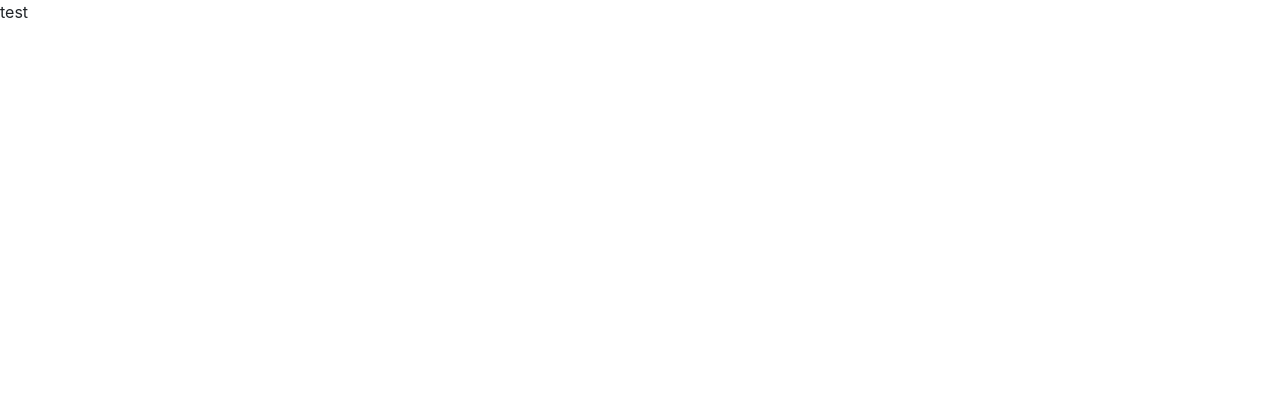
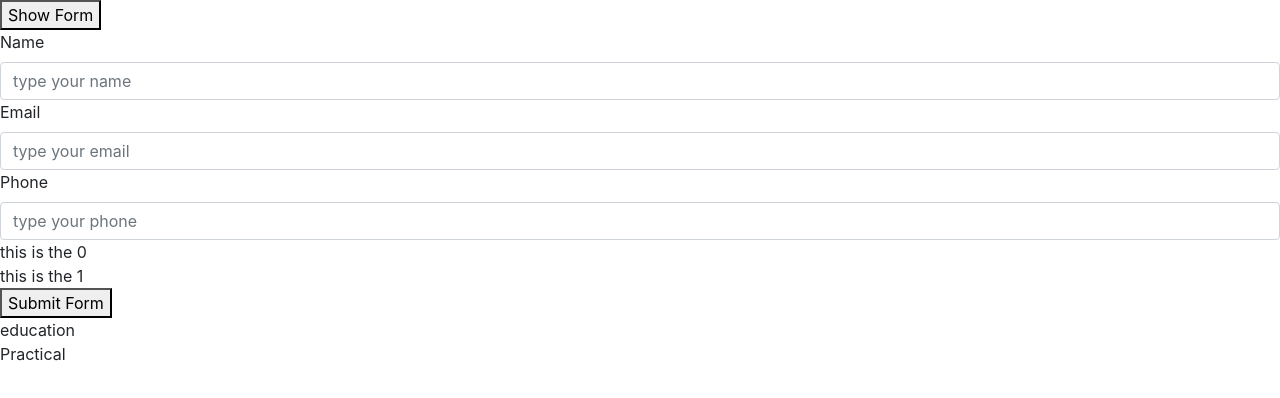
Before and after one commit to edition18/CV_App, a React (Create React App) app: page / in a window 1280 px wide. Shown: the top 398 px of the page. Built offline with nearby package versions, Linux system fonts and the light colour scheme.

Commit message:
refactoring

```diff
--- a/src/App.js
+++ b/src/App.js
@@ -1,5 +1,128 @@
-function App() {
-  return <div>test</div>;
-}
+import General from "./components/General";
+import Education from "./components/Education";
+import Practical from "./components/Practical";
+import React, { useState, Fragment } from "react";
+
+const App = () => {
+  const [name, setName] = useState("");
+  const [email, setEmail] = useState("");
+  const [phone, setPhone] = useState("");
+  const [educations, setEducations] = useState([
+    {
+      school: "test school",
+      dateStarted: "11/11/2002",
+      dateLeft: "11/11/2010",
+      major: "Tech",
+    },
+    {
+      school: "test school 2",
+      dateStarted: "11/11/2011",
+      dateLeft: "11/11/2018",
+      major: "Biz",
+    },
+  ]);
+
+  const EducationDetails = (school, dateStarted, dateLeft, major) => {
+    this.school = school;
+    this.dateStarted = dateStarted;
+    this.dateLeft = dateLeft;
+    this.major = major;
+  };
+
+  // A section to add general information like name, email, phone number.
+  const onSubmitTask = (e) => {
+    e.preventDefault();
+    console.log(e);
+  };
+
+  const handleChange = (e) => {
+    switch (e.target.id) {
+      case "name":
+        setName(e.target.value);
+        break;
+      case "phone":
+        setPhone(e.target.value);
+        break;
+      case "email":
+        setEmail(e.target.value);
+        break;
+      default:
+        alert("error no such ID");
+        break;
+    }
+  };
+
+  const toggleFormActive = () => {
+    document.getElementById("form").classList.contains("hideElement")
+      ? document.getElementById("form").classList.remove("hideElement")
+      : document.getElementById("form").classList.add("hideElement");
+  };
+
+  const educationSubsection = (id, education) => {
+    return <div>this is the {id} </div>;
+  };
+
+  const form = (
+    <Fragment>
+      <button onClick={toggleFormActive}>Show Form</button>
+      <form id="form" onSubmit={onSubmitTask}>
+        {/* general section */}
+        <div className="formgroup">
+          <label htmlFor="name">Name</label>
+          <input
+            type="text"
+            className="form-control"
+            id="name"
+            placeholder="type your name"
+            onChange={handleChange}
+            value={name}
+          ></input>
+        </div>
+        <div className="formgroup">
+          <label htmlFor="email">Email</label>
+          <input
+            type="email"
+            className="form-control"
+            id="email"
+            placeholder="type your email"
+            onChange={handleChange}
+            value={email}
+          ></input>
+        </div>
+        <div className="formgroup">
+          <label htmlFor="phone">Phone</label>
+          <input
+            type="text"
+            className="form-control"
+            id="phone"
+            placeholder="type your phone"
+            onChange={handleChange}
+            value={phone}
+          ></input>
+        </div>
+        {/* educations section */}
+        {/* show a default */}
+        <div className="educationSubform">
+          {educations
+            ? educations.map((education) =>
+                educationSubsection(educations.indexOf(education), education)
+              )
+            : ""}
+        </div>
+        <button type="submit">Submit Form</button>
+      </form>
+    </Fragment>
+  );
+
+  return (
+    <div>
+      {form}
+
+      <General />
+      <Education />
+      <Practical />
+    </div>
+  );
+};
 
 export default App;
--- /dev/null
+++ b/src/components/Education.js
@@ -0,0 +1,7 @@
+import React from "react";
+
+const Education = (props) => {
+  return <div>education</div>;
+};
+
+export default Education;
--- /dev/null
+++ b/src/components/General.js
@@ -0,0 +1,7 @@
+import React, { useState, Fragment } from "react";
+
+const General = (props) => {
+  return <Fragment></Fragment>;
+};
+
+export default General;
--- /dev/null
+++ b/src/components/Practical.js
@@ -0,0 +1,7 @@
+import React from "react";
+
+const Practical = (props) => {
+  return <div>Practical</div>;
+};
+
+export default Practical;
--- a/src/index.js
+++ b/src/index.js
@@ -2,6 +2,7 @@ import React from "react";
 import ReactDOM from "react-dom";
 import App from "./App";
 import "bootstrap/dist/css/bootstrap.css";
+import "./style.css";
 
 ReactDOM.render(
   <React.StrictMode>
--- /dev/null
+++ b/src/style.css
@@ -0,0 +1,3 @@
+.hideElement {
+  display: none;
+}
```
Also changed, not shown: src/components/EducationSection.js (added, +8 -0 lines), 1 other file (tests, documents, lock files or other folders).
